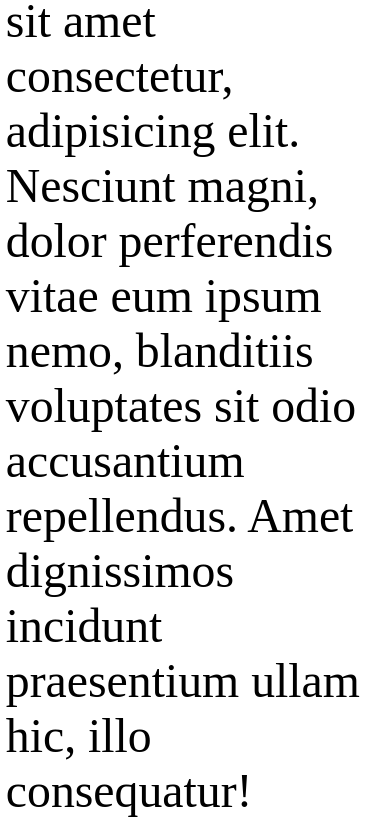
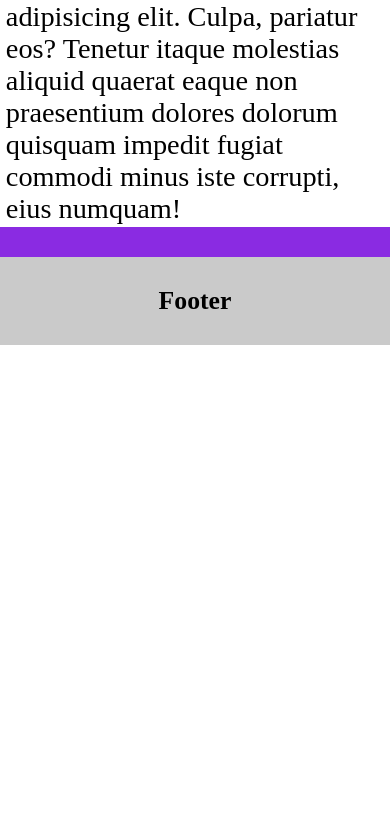
Before and after one commit to mdshcse/testweb, a plain HTML site: page index.html in a window 390 px wide. Shown: the part 2197-3016 px from the top of the page. After the commit the page ends 2542 px from the top, so only its background shows below. Drawn offline with Linux system fonts and the light colour scheme.

Commit message:
Update style.css

```diff
--- a/style.css
+++ b/style.css
@@ -118,9 +118,9 @@ li {
 
 
 
-@media screen and (max-width:1100px){
+@media screen and (orientation:portrait){
   * {
-      font-size:120%;
+      font-size:110%;
   }
     ul {
         flex-direction: column;
@@ -148,5 +148,9 @@ li {
     height: 100px;
    }
 
+    .pmain2 {
+    margin-top: 30px;
+}
+
 
 }
```
